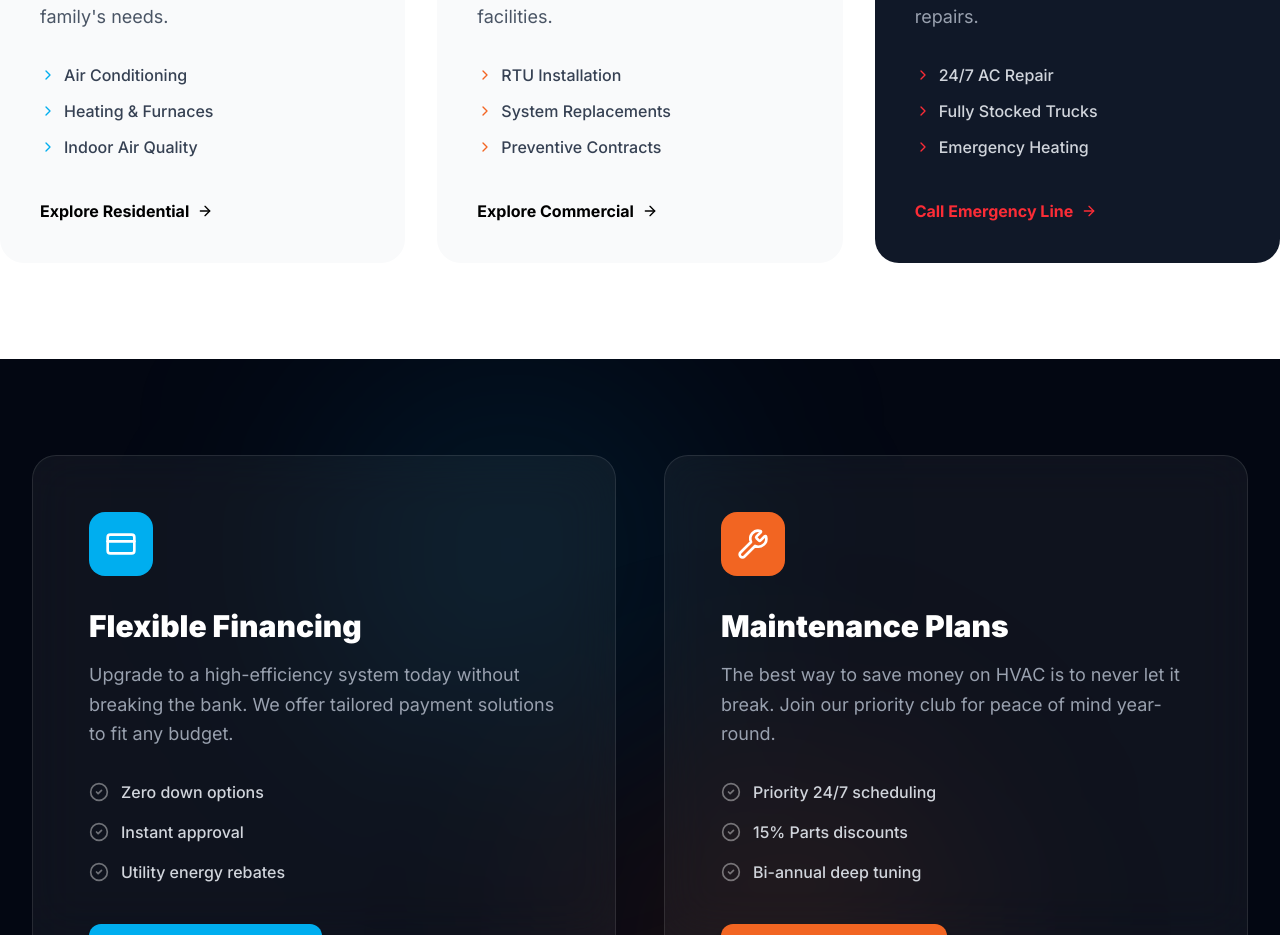
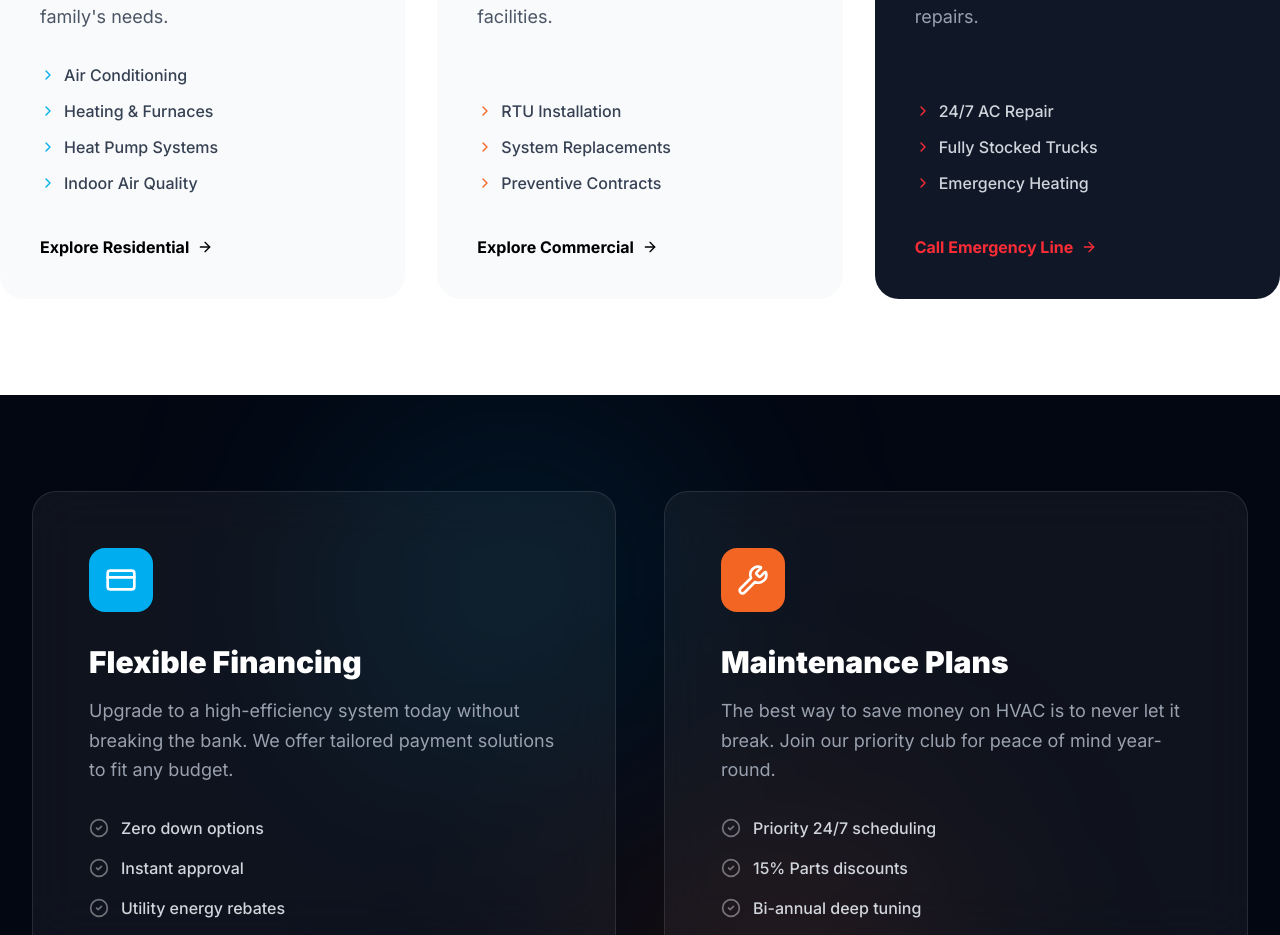
Before and after one commit to Amarwebdesign/kaileyairsystems, a Next.js app: page / in a window 1280 px wide. Shown: the part 2340-3275 px from the top of the page. Built offline with nearby package versions, Linux system fonts and the light colour scheme.

Commit message:
Done Update

```diff
--- a/app/about/page.tsx
+++ b/app/about/page.tsx
@@ -65,9 +65,9 @@ export default function AboutUs() {
           <div className="flex flex-col lg:flex-row gap-16 items-center">
             <div className="lg:w-1/2 relative">
               <img
-                src="https://images.unsplash.com/photo-1581094288338-2314dddb7ece?auto=format&fit=crop&q=80&w=1000"
+                src="/images/about/about-img.webp"
                 alt="HVAC Technician"
-                className="rounded-3xl shadow-2xl object-cover h-125 w-full"
+                className="rounded-3xl shadow-2xl object-cover h-175 w-full"
               />
               <div className="absolute -bottom-8 -right-8 bg-white p-8 rounded-3xl shadow-xl border border-gray-100 hidden md:block max-w-xs">
                 <Target size={40} className="text-[#F26522] mb-4" />
--- a/app/component/Header.tsx
+++ b/app/component/Header.tsx
@@ -195,7 +195,7 @@ export default function Header() {
 
                   {/* Emergency */}
                   <div className="flex flex-col h-full">
-                    <div className="bg-red-50 p-6 rounded-xl border border-red-100 mb-6 flex-grow">
+                    <div className="bg-red-50 p-6 rounded-xl border border-red-100 mb-6 grow">
                       <div className="flex items-center mb-4 text-red-600">
                         <PhoneCall size={20} className="mr-2" />
                         <h4 className="font-bold text-lg">Emergency</h4>
--- a/app/component/Home/Expertise.tsx
+++ b/app/component/Home/Expertise.tsx
@@ -132,6 +132,7 @@ export default function Expertise() {
           items={[
             "Air Conditioning",
             "Heating & Furnaces",
+            "Heat Pump Systems",
             "Indoor Air Quality",
           ]}
           ctaText="Explore Residential"
--- a/app/lib/constants.ts
+++ b/app/lib/constants.ts
@@ -14,6 +14,7 @@ export const SERVICES_MENU: ServicesType = {
     "Residential Heating Maintenance",
     "Furnace Repair",
     "Heat Pump Services",
+    "Heat Pump Systems",
     "Ductless Mini Split Systems",
     "Indoor Air Quality",
     "Thermostat Installation",
```
Also changed, not shown: public/images/about/about-img.webp (added).
